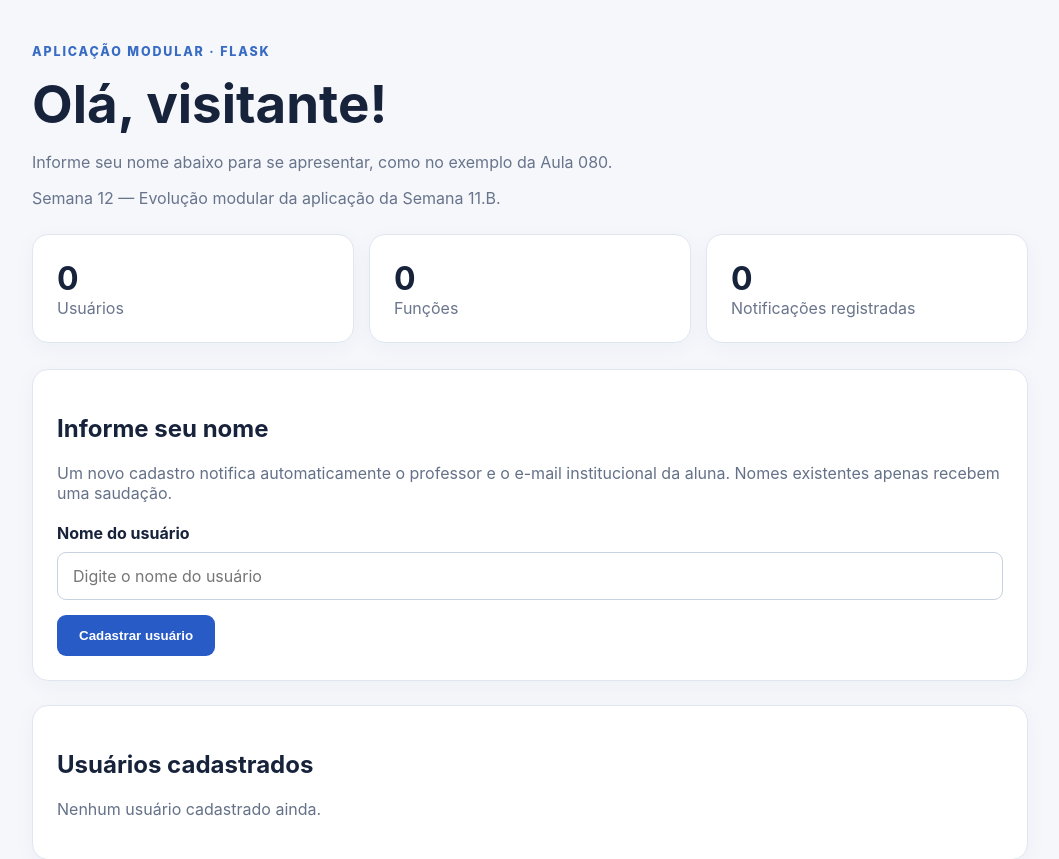
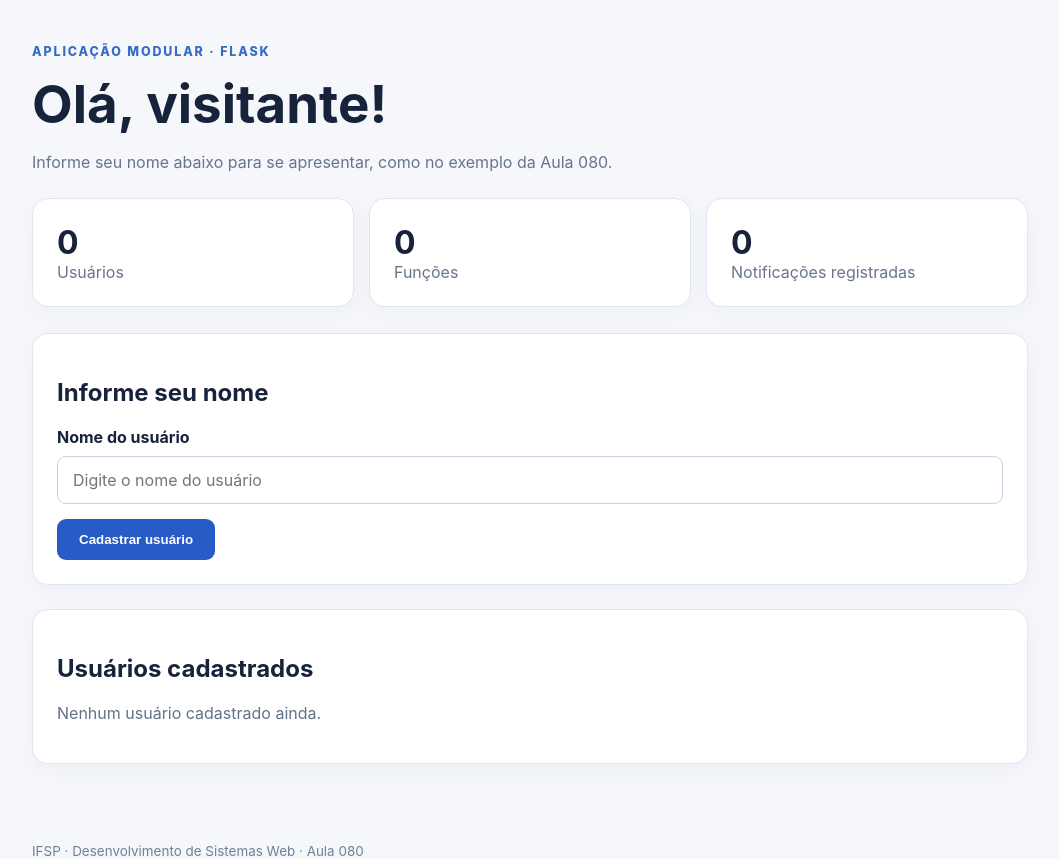
Before and after one commit to ptaissa-ai/Semana12--Flasky, a Flask app: page / in a window 1280 px wide. Shown: the part 70-929 px from the top of the page, without its empty margins (110-1169 px from the left). Run offline with Flask 3, Linux system fonts and the light colour scheme.

Commit message:
Update index.html

```diff
--- a/app/templates/index.html
+++ b/app/templates/index.html
@@ -14,7 +14,7 @@
     <h1>Olá, visitante!</h1>
     <p>Informe seu nome abaixo para se apresentar, como no exemplo da Aula 080.</p>
   {% endif %}
-  <p>Semana 12 — Evolução modular da aplicação da Semana 11.B.</p>
+
 </section>
 <section class="stats">
   <div><strong>{{ total_users }}</strong><span>Usuários</span></div>
@@ -23,7 +23,6 @@
 </section>
 <section class="panel">
   <h2>Informe seu nome</h2>
-  <p>Um novo cadastro notifica automaticamente o professor e o e-mail institucional da aluna. Nomes existentes apenas recebem uma saudação.</p>
   <form method="post">
     {{ form.hidden_tag() }}
     <label for="username">{{ form.username.label.text }}</label>
```
